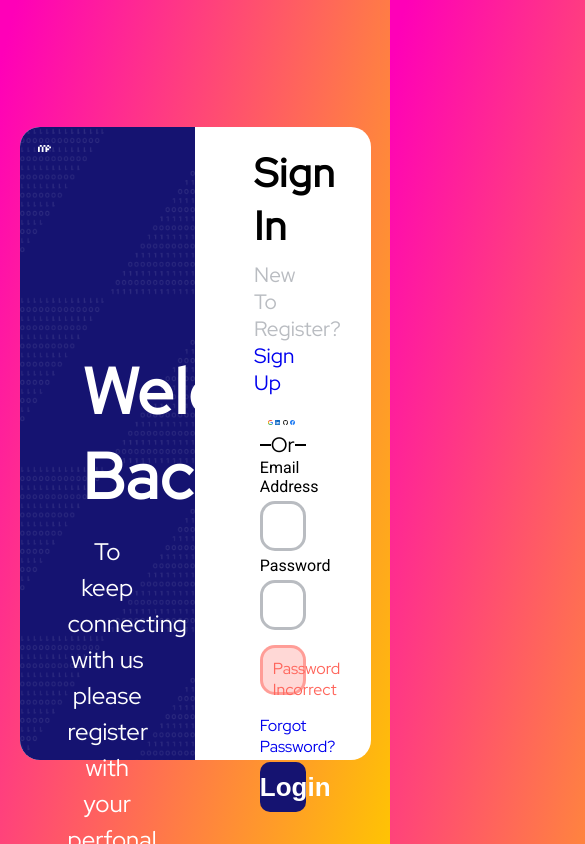
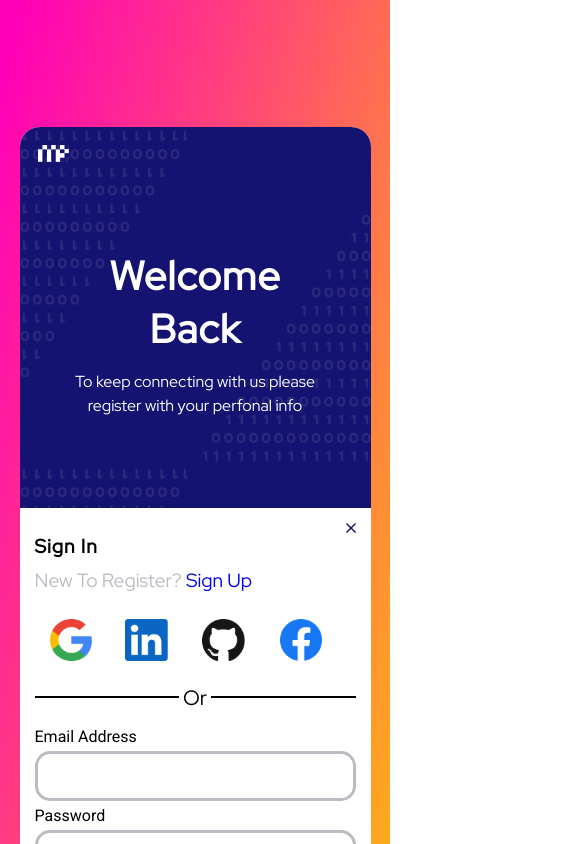
Before and after one commit to cgomez374/mp-login-signup-app, a Next.js app: page / in a window 390 px wide. Shown: the top 844 px of the page, 585 px wide, since content can reach past the window. Built offline with nearby package versions, Linux system fonts and the light colour scheme.

Commit message:
added media queries

```diff
--- a/components/card/card.module.css
+++ b/components/card/card.module.css
@@ -70,6 +70,11 @@
     flex-direction: column;
     text-align: start;
 }
+.cardRightText .imgContainer {
+    display: flex;
+    flex-direction: column;
+    align-items: flex-end;
+}
 .cardRightText h2 {
     font-size: 2.5rem;
     margin: 0 0 1vh 0;
@@ -80,7 +85,7 @@
 .cardRightText img {
     width: 5%;
     height: auto;
-    margin: 0 0 0 65vh;
+    margin: 0;
     cursor: pointer;
 }
 .socialMedia {
@@ -108,3 +113,58 @@
     width: 45%;
     height: 2px;
 }
+@media (max-width: 1300px){
+    .socialMedia, .mid {
+        width: 100%;
+    }
+}
+
+@media (max-width: 1050px) {
+    .cardContainer {
+        flex-direction: column;
+    }
+    .cardLeft {
+        width: 100%;
+        height: 50%;
+
+        border-top-right-radius: 20px;
+        border-bottom-left-radius: 0;
+        border-bottom-right-radius: 0;
+    }
+     .innerText {
+        margin: 5vh auto;
+    }
+    .cardRight {
+        width: 100%;
+        height: 50%;
+        margin: 0;
+    }
+    .cardRightText img {
+        width: 3%;
+    }
+    .socialMedia {
+        width: 80%;
+        margin-top: 3vh;
+    }
+
+}
+@media (max-width: 650px) {
+   .socialMedia, .mid {
+       width: 100%;
+       margin: 2vh auto 0;
+   }
+}
+@media (max-width: 480px) {
+    .cardLeft h1 {
+        font-size: 2.5rem;
+    }
+    .cardLeft p {
+        font-size: 1rem;
+    }
+    .cardRight{
+        padding: 15px;
+    }
+    .cardRightText h2, .cardRightText p{
+        font-size: 1.2rem;
+    }
+ }
--- a/components/card/index.jsx
+++ b/components/card/index.jsx
@@ -17,7 +17,9 @@ export default function Index() {
             </div>
             <div className={styles.cardRight}>
                 <div className={styles.cardRightText}>
-                    <img src="./closeIcon.png" alt="icon" />
+                    <div className={styles.imgContainer}>
+                        <img src="./closeIcon.png" alt="icon" />
+                    </div>
                     <h2>sign in</h2>
                     <p>new to register?<a href="#"> sign up</a></p>
                 </div>
--- a/components/form/form.module.css
+++ b/components/form/form.module.css
@@ -61,3 +61,23 @@
     text-transform: capitalize;
     cursor: pointer;
 }
+@media (max-width: 1300px) {
+    .container{
+        width: 100%;
+        height: auto;
+        margin: 0 auto;
+    }
+}
+@media (max-width: 1050px) {
+    .container{
+        /* width: 80%; */
+        height: auto;
+        margin: 0 auto;
+    }
+}
+@media (max-width: 650px) {
+    .container{
+        width: 100%;
+        margin: 2vh auto 0;
+    }
+}
--- a/styles/Home.module.css
+++ b/styles/Home.module.css
@@ -9,3 +9,9 @@
     border-radius: 20px;
     padding: 0;
 }
+
+@media (max-width: 1050px) {
+    .container {
+        height: auto;
+    }
+}
```
Also changed, not shown: 1 other file (tests, documents, lock files or other folders).
